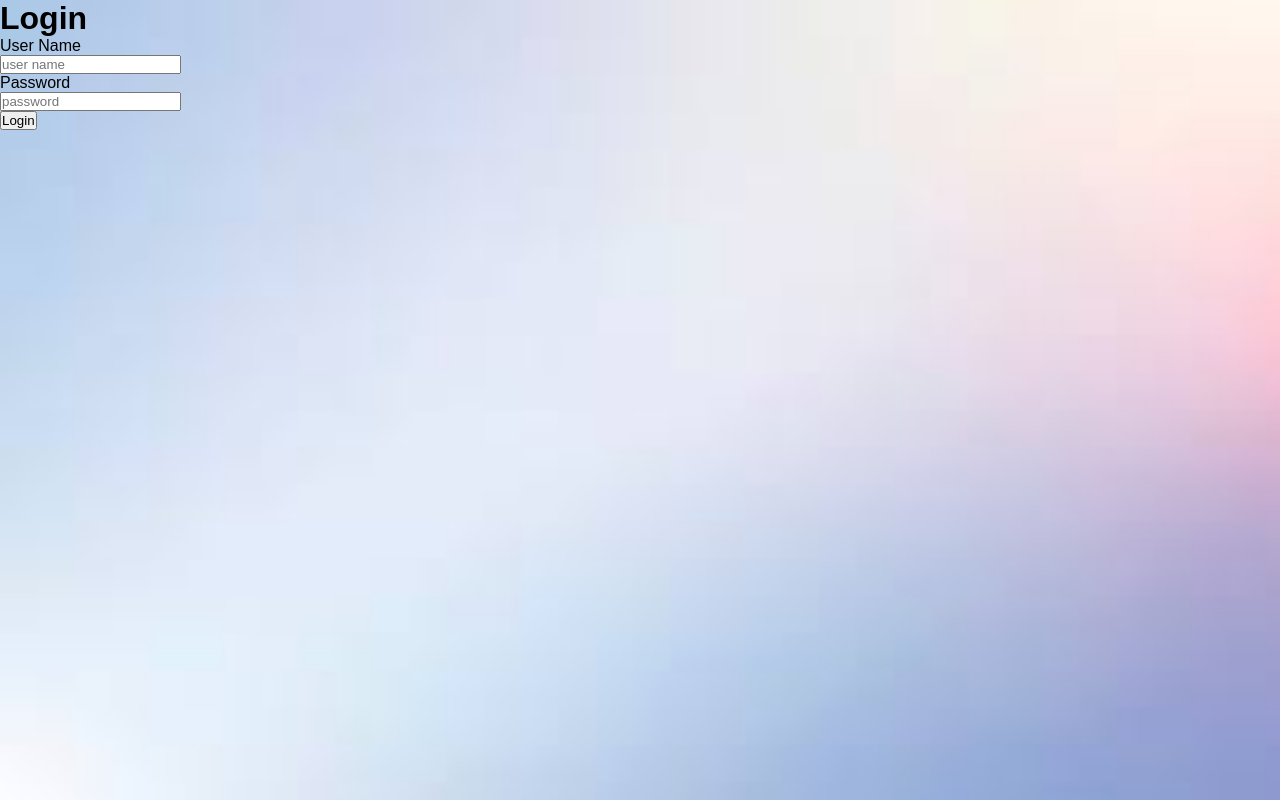
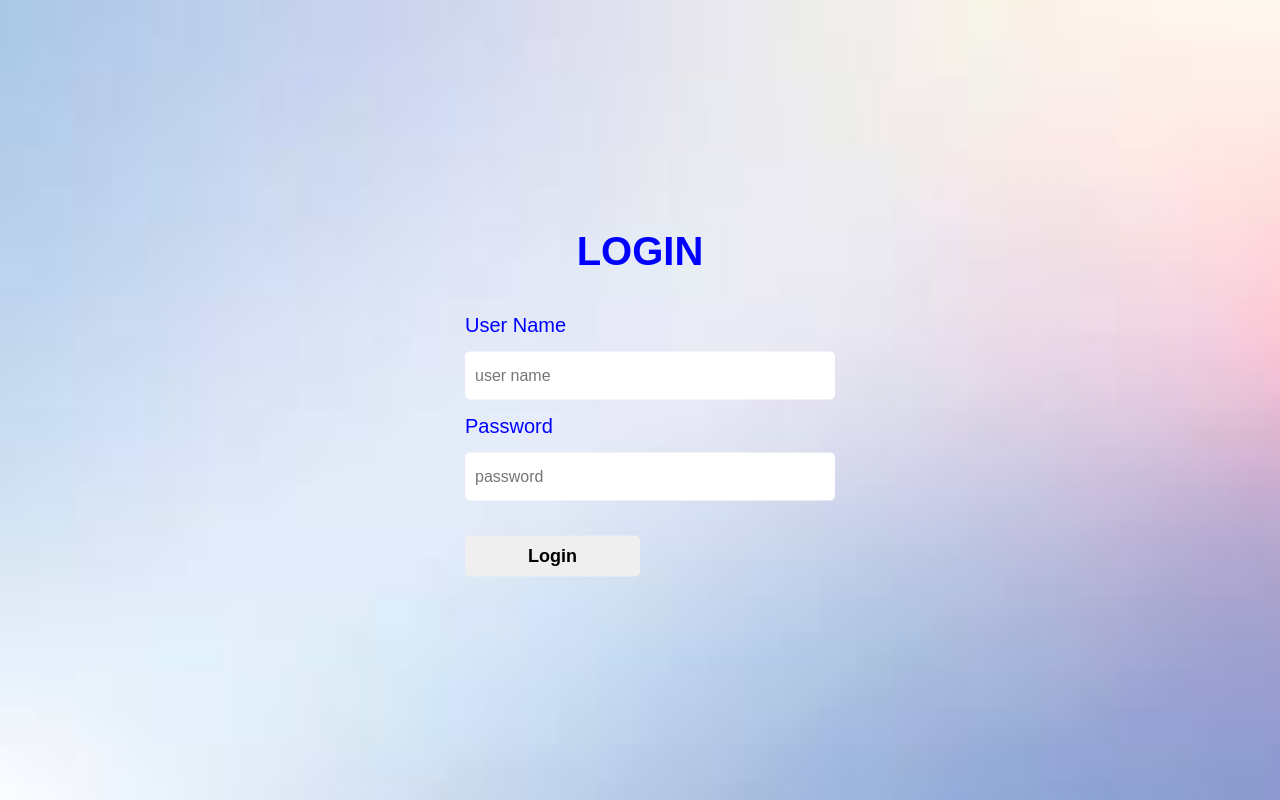
Before and after one commit to Prave1305/Login-Page, a plain HTML site: page index.html in a window 1280 px wide. Drawn offline with Linux system fonts and the light colour scheme.

Commit message:
index page and login page is working

```diff
--- a/index.html
+++ b/index.html
@@ -5,15 +5,15 @@
         <link rel="stylesheet" type="text/css" href="style.css">
     </head>
     <body>
-        <div class="login-form"></div>
-        <h1>Login</h1>
-        <form action="#" method="post">
+        <div class="login-form">
+            <h1>Login</h1>
+            <form action="#" method="post">
             <p>User Name</p>
             <input type="text" name="user name" placeholder="user name">
             <p>Password</p>
             <input type="password" name="pwd" placeholder="password">
             <p><button type="submit">Login</button></p>
-        </form>
-
+            </form>
+        </div>
     </body>
 </html>
--- a/style.css
+++ b/style.css
@@ -17,19 +17,19 @@ body{
     color:blue;
 }
 
-.login-form, .registration-form h1{
+.login-form h1, .registration-form h1{
     font-size: 40px;
     text-align: center;
     text-transform: uppercase;
     margin: 40px 0;
 }
 
-.login-form, .registration-form p {
+.login-form p, .registration-form p {
     font-size: 20px;
     margin: 15px 0;
 
 }
-.login-form, .registration-form input{
+.login-form input, .registration-form input{
     font-size: 16px;
     width: 100%;
     padding: 15px 10px;
@@ -38,7 +38,7 @@ body{
     border-radius: 5px;
 }
 
-.login-form, .registration-form button{
+.login-form button, .registration-form button{
     font-size: 18px;
     font-weight: bold;
     margin: 20px 0;
```
